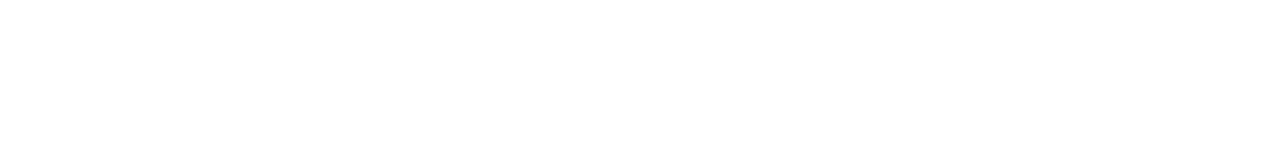
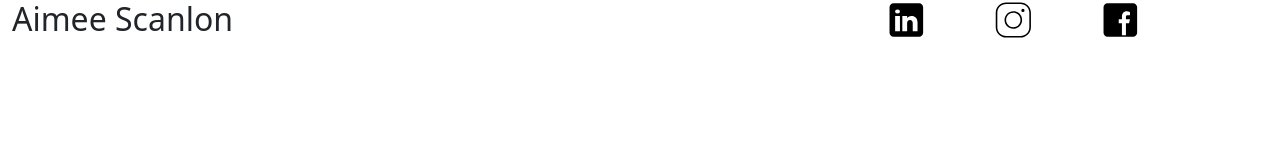
Before and after one commit to Ryocon/as_social, a plain HTML site: page index.html in a window 1280 px wide. Drawn offline with nearby package versions, Linux system fonts and the light colour scheme.

Commit message:
container for header + icon svg's

```diff
--- a/index.html
+++ b/index.html
@@ -5,11 +5,31 @@
     <meta name="viewport" content="width=device-width, initial-scale=1.0">
     <title>aimeescanlon</title>
     <link rel="stylesheet" href="style.css">
+    <!-- bootstrap css -->
+    <link href="https://cdn.jsdelivr.net/npm/bootstrap@5.3.2/dist/css/bootstrap.min.css" rel="stylesheet" integrity="sha384-T3c6CoIi6uLrA9TneNEoa7RxnatzjcDSCmG1MXxSR1GAsXEV/Dwwykc2MPK8M2HN" crossorigin="anonymous">
 </head>
 <body>
     <!-- logo + social icons -->
-    <header>
+    <header class="container-fluid">
+        <div class="row">
+            <h2 class="col-8">
+                Aimee Scanlon
+            </h2>
+            <!-- icon -->
+            <svg class="col-1" xmlns="http://www.w3.org/2000/svg" x="0px" y="0px" width="40" height="40" viewBox="0 0 50 50">
+                <path d="M41,4H9C6.24,4,4,6.24,4,9v32c0,2.76,2.24,5,5,5h32c2.76,0,5-2.24,5-5V9C46,6.24,43.76,4,41,4z M17,20v19h-6V20H17z M11,14.47c0-1.4,1.2-2.47,3-2.47s2.93,1.07,3,2.47c0,1.4-1.12,2.53-3,2.53C12.2,17,11,15.87,11,14.47z M39,39h-6c0,0,0-9.26,0-10 c0-2-1-4-3.5-4.04h-0.08C27,24.96,26,27.02,26,29c0,0.91,0,10,0,10h-6V20h6v2.56c0,0,1.93-2.56,5.81-2.56 c3.97,0,7.19,2.73,7.19,8.26V39z"></path>
+            </svg>
+            <!-- icon -->
+            <svg class="col-1" xmlns="http://www.w3.org/2000/svg" x="0px" y="0px" width="40" height="40" viewBox="0 0 50 50">
+                <path d="M 16 3 C 8.8324839 3 3 8.8324839 3 16 L 3 34 C 3 41.167516 8.8324839 47 16 47 L 34 47 C 41.167516 47 47 41.167516 47 34 L 47 16 C 47 8.8324839 41.167516 3 34 3 L 16 3 z M 16 5 L 34 5 C 40.086484 5 45 9.9135161 45 16 L 45 34 C 45 40.086484 40.086484 45 34 45 L 16 45 C 9.9135161 45 5 40.086484 5 34 L 5 16 C 5 9.9135161 9.9135161 5 16 5 z M 37 11 A 2 2 0 0 0 35 13 A 2 2 0 0 0 37 15 A 2 2 0 0 0 39 13 A 2 2 0 0 0 37 11 z M 25 14 C 18.936712 14 14 18.936712 14 25 C 14 31.063288 18.936712 36 25 36 C 31.063288 36 36 31.063288 36 25 C 36 18.936712 31.063288 14 25 14 z M 25 16 C 29.982407 16 34 20.017593 34 25 C 34 29.982407 29.982407 34 25 34 C 20.017593 34 16 29.982407 16 25 C 16 20.017593 20.017593 16 25 16 z"></path>
+                </svg>
 
+            <!-- icon -->
+            <svg class="col-1" xmlns="http://www.w3.org/2000/svg" x="0px" y="0px" width="40" height="40" viewBox="0 0 50 50">
+                <path d="M41,4H9C6.24,4,4,6.24,4,9v32c0,2.76,2.24,5,5,5h32c2.76,0,5-2.24,5-5V9C46,6.24,43.76,4,41,4z M37,19h-2c-2.14,0-3,0.5-3,2 v3h5l-1,5h-4v15h-5V29h-4v-5h4v-3c0-4,2-7,6-7c2.9,0,4,1,4,1V19z"></path>
+            </svg>
+
+        </div>
     </header>
     <!-- splash section -->
     <section>
@@ -40,5 +60,7 @@
 
     <!-- javascript link -->
     <script src="app.js"></script>
+    <!-- bootstrap js -->
+    <script src="https://cdn.jsdelivr.net/npm/bootstrap@5.3.2/dist/js/bootstrap.bundle.min.js" integrity="sha384-C6RzsynM9kWDrMNeT87bh95OGNyZPhcTNXj1NW7RuBCsyN/o0jlpcV8Qyq46cDfL" crossorigin="anonymous"></script>
 </body>
 </html>
```
